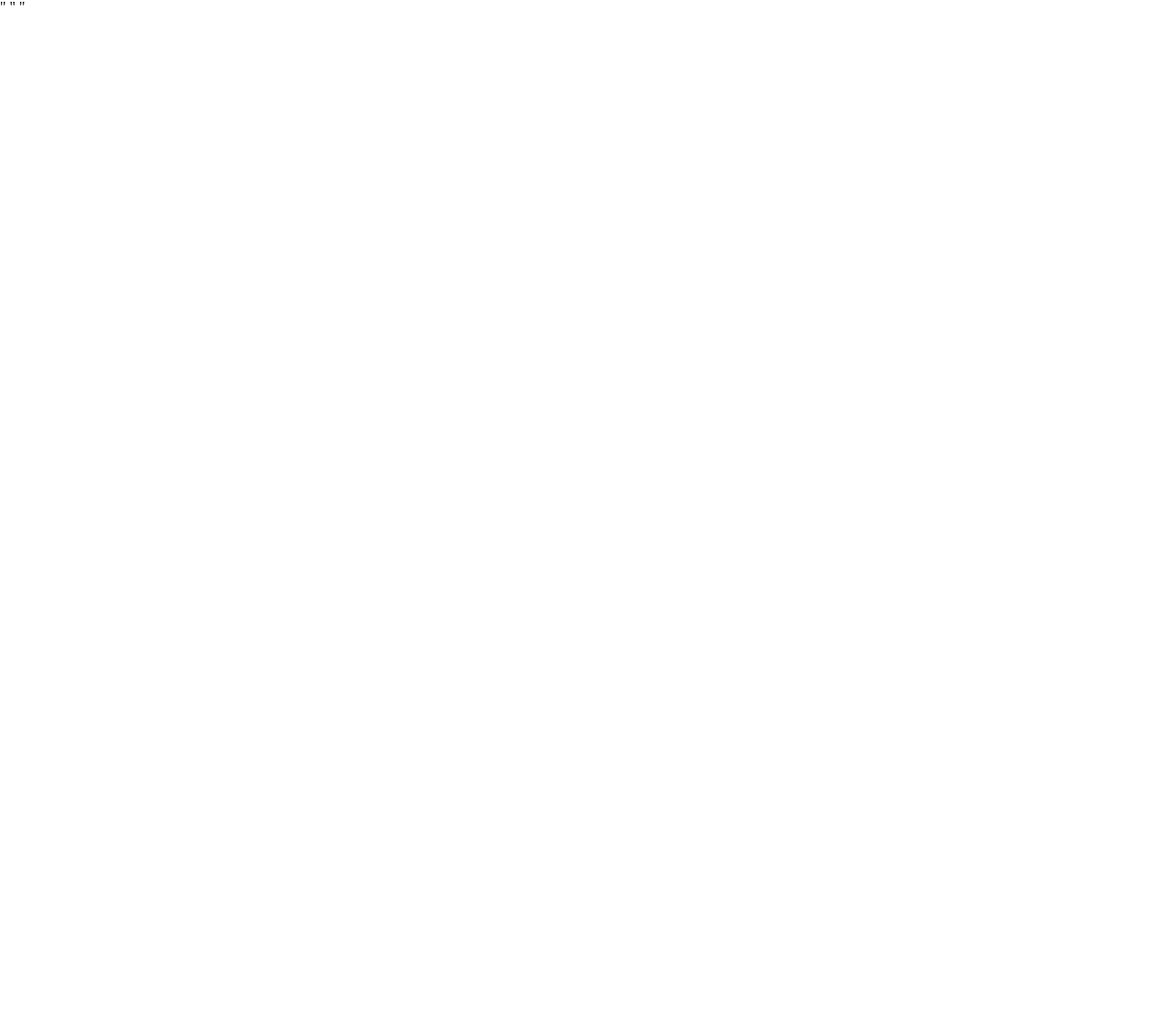
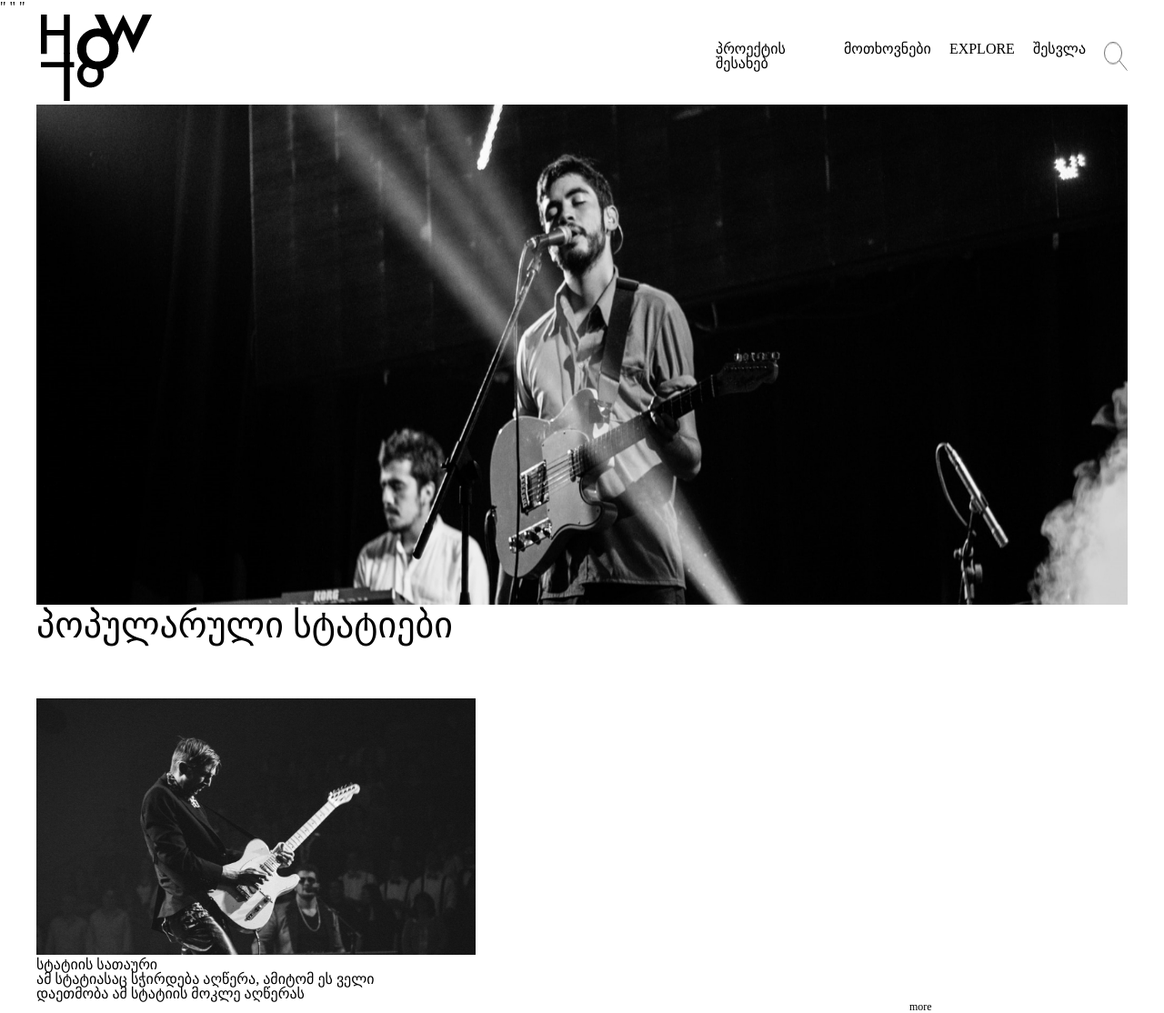
Before and after one commit to maikomekok/Web-Design, a plain HTML site: page index.html in a window 1280 px wide. Shown: the whole page at 91% size. Before the commit the page ends 800 px from the top, so only its background shows below. Drawn offline with Linux system fonts and the light colour scheme.

Commit message:
styled header

```diff
--- a/index.html
+++ b/index.html
@@ -7,10 +7,41 @@
     <link rel="stylesheet" type="text/css" href="styles/reset.css">"
     <link rel="stylesheet" type="text/css" href="styles/style.css">"
     <link rel="stylesheet" type="text/css" href="styles/fonts.css">"
-
 	<title>Web Design</title>
 </head>
 <body>
+    <div class="container1">
+        <header>
+            <div class="header_div">
+                <div class="photo_div">
+                    <img class="logo" src="images/logo1.jpg"alt=logo>
+                </div>
+                <div class="nav_div">
+                <nav class="navbar_li">
+                    <ul>
+                        <li>პროექტის შესახებ</li>
+                        <li>მოთხოვნები</li>
+                        <li>EXPLORE</li>
+                        <li>შესვლა</li>
+                        <img class="search" src="images/search.jpg" alt=search_button>
+                    </ul>
+                </nav>
+            </div>
+            </div>
+            </header>
+            <img class="main_cover" src="images/main_cover.jpg" alt=main_photo>
 
+
+    <section>
+        <h2>პოპულარული სტატიები</h2>
+        <div class="article_one">
+            <img src="images/article1.jpg">
+            <h1>სტატიის სათაური</h1>
+            <p class="description">ამ სტატიასაც სჭირდება აღწერა, ამიტომ ეს ველი <br>
+             დაეთმობა ამ სტატიის მოკლე აღწერას </p>
+            <h2 class="more">more</h2>
+        </div>
+    </section>
+</div>
 </body>
 </html>
--- a/styles/style.css
+++ b/styles/style.css
@@ -0,0 +1,47 @@
+.container1{
+    max-width: 1200px;
+    width: 100%;
+    margin: 0px auto;
+    background-color: white;
+}
+.navbar_li{
+    display:flex;
+    justify-content: flex-end;
+    margin-top: 0;
+}
+ul{
+    display: flex;
+}
+li{
+ margin-left: 20px;
+}
+.search{
+    margin-left: 20px;
+}
+.header_div{
+    display: flex;
+    width: 1200px;
+
+}
+.nav_div{
+    margin-left:50%;
+    margin-top: 30px;
+}
+.main_cover{
+    width: 1200px;
+    height: 550px;
+}
+.photo_div{
+    margin-left: 5px;
+}
+h2{
+    font-size: 40px;
+}
+/* section one */
+.article_one{
+    margin-top: 60px;
+}
+.more{
+    font-size: 12px;
+    padding-left: 80%;
+}
```
